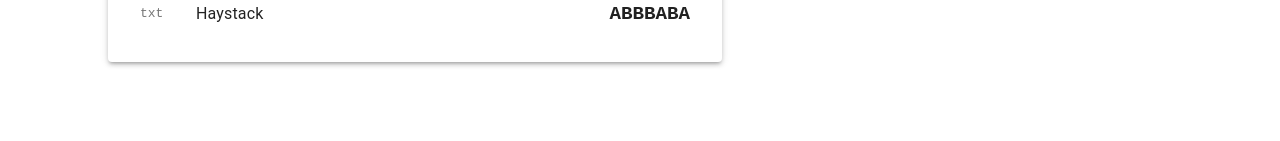
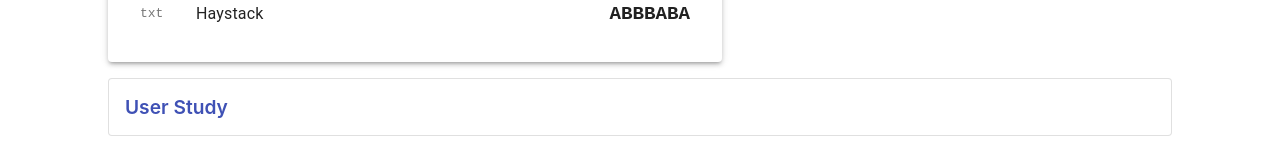
Before and after one commit to bengreenow/dissertation, a React (Create React App) app: page / in a window 1280 px wide. Shown: the part 977-1118 px from the top of the page. Before the commit the page ends 1047 px from the top, so only its background shows below. Built offline with nearby package versions, Linux system fonts and the light colour scheme.

Commit message:
Added User Study

```diff
--- a/src/App.js
+++ b/src/App.js
@@ -1,6 +1,6 @@
 import "./App.css";
 import React from "react";
-import { createMuiTheme, Grid } from "@material-ui/core";
+import { createMuiTheme, Grid, Link, Paper } from "@material-ui/core";
 import InputForm from "./InputForm";
 import AnimationCanvas from "./AnimationCanvas";
 import { naiveSearch } from "./algos/naive.js";
@@ -263,6 +263,29 @@ class App extends React.Component {
                             theme={this.theme}
                         ></StepDescriptionCanvas>
                     </Grid>
+                    <Grid item xs={12} sm={12}>
+                        <Paper
+                            variant="outlined"
+                            style={{
+                                padding: this.theme.spacing(2),
+                                margin: this.theme.spacing(1),
+                                overflow: "hidden",
+                            }}
+                        >
+                            <Link
+                                href="https://forms.gle/kN8javMjN4zm1C5T9"
+                                target="_blank"
+                                style={{
+                                    height: "50px",
+                                    fontWeight: 600,
+                                    fontSize: "1.2em",
+                                }}
+                                rel="noopener"
+                            >
+                                User Study
+                            </Link>
+                        </Paper>
+                    </Grid>
                 </Grid>
             </div>
         );
```
